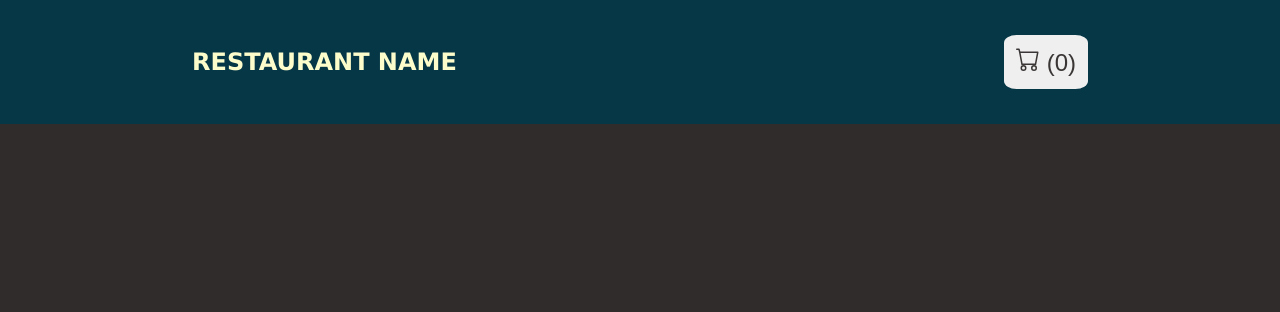
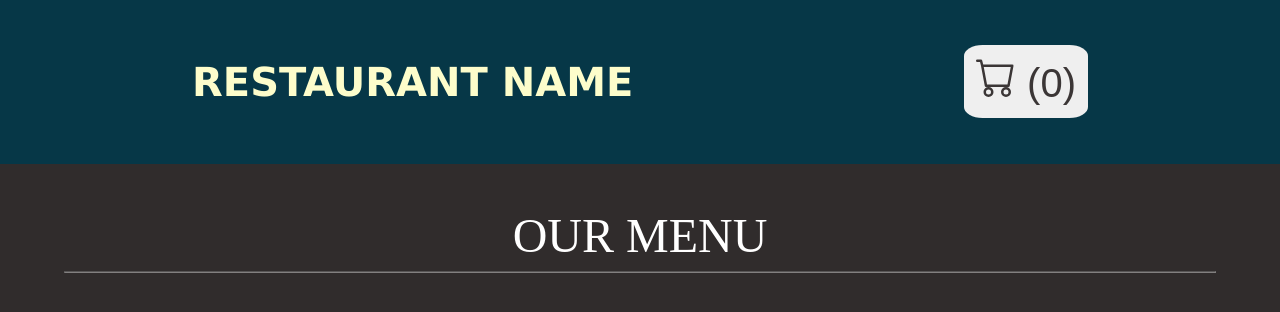
Before and after one commit to jjiunnbeh/Food-Order-App, a React (Vite) app in the folder client/: page / in a window 1280 px wide. Shown: the top 312 px of the page. Built offline with nearby package versions, Linux system fonts and the light colour scheme.

Commit message:
add menu text

```diff
--- a/client/src/App.jsx
+++ b/client/src/App.jsx
@@ -7,7 +7,9 @@ function App() {
 
   return (
     <>
-    <Header />
+      <Header />
+      <div style={{ color: 'white' , fontSize: '3rem', textAlign: 'center'}}>OUR MENU</div>
+      <hr style={{marginLeft: '5%', marginRight:' 5%', opacity: 0.5, borderColor: 'lightgray'}}/>
     </>
   )
 }
--- a/client/src/components/Header.jsx
+++ b/client/src/components/Header.jsx
@@ -6,8 +6,6 @@ const Header = () => {
     {
 
     }
-
-
     return (
         <header>
         <div >
--- a/client/src/index.css
+++ b/client/src/index.css
@@ -9,19 +9,20 @@ header {
   padding: 2rem 15%;
   margin: 0;
   background-color: rgb(6, 55, 71);
+  margin-bottom: 3.5%;
 }
 
 #restuarant-name-header
 {
   font-family:'Lucida Sans', 'Lucida Sans Regular', 'Lucida Grande', 'Lucida Sans Unicode', Geneva, Verdana, sans-serif;
-  font-size: 1.5rem;
+  font-size: 2.5rem;
   color: rgb(253, 253, 203);
 }
 
 #cart-icon
 {
   padding: 10px;
-  font-size: 1.5rem;
+  font-size: 2.5rem;
   border-radius: 15%;
   color: rgb(59, 54, 54);
   border-color: transparent;
```
